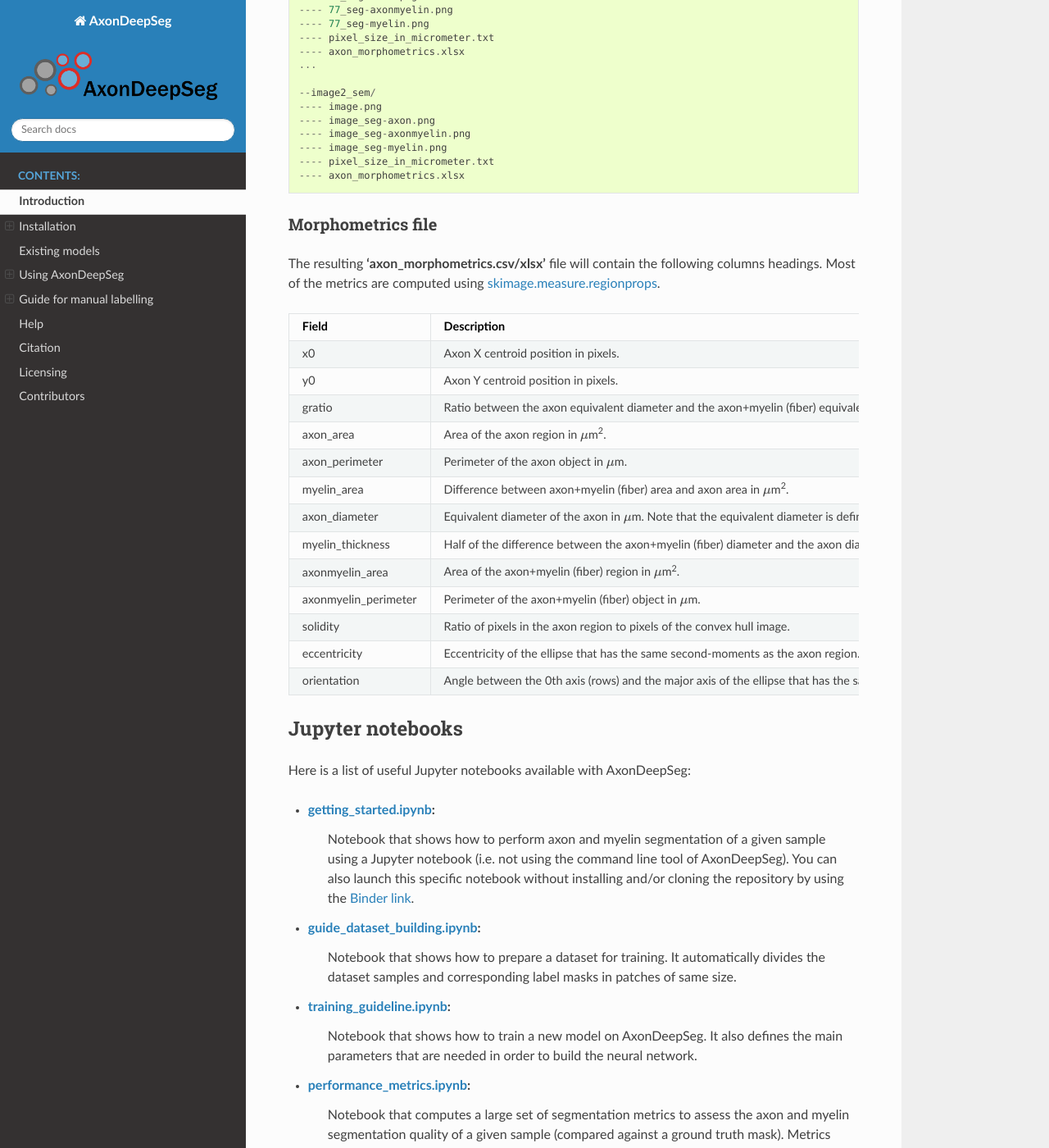
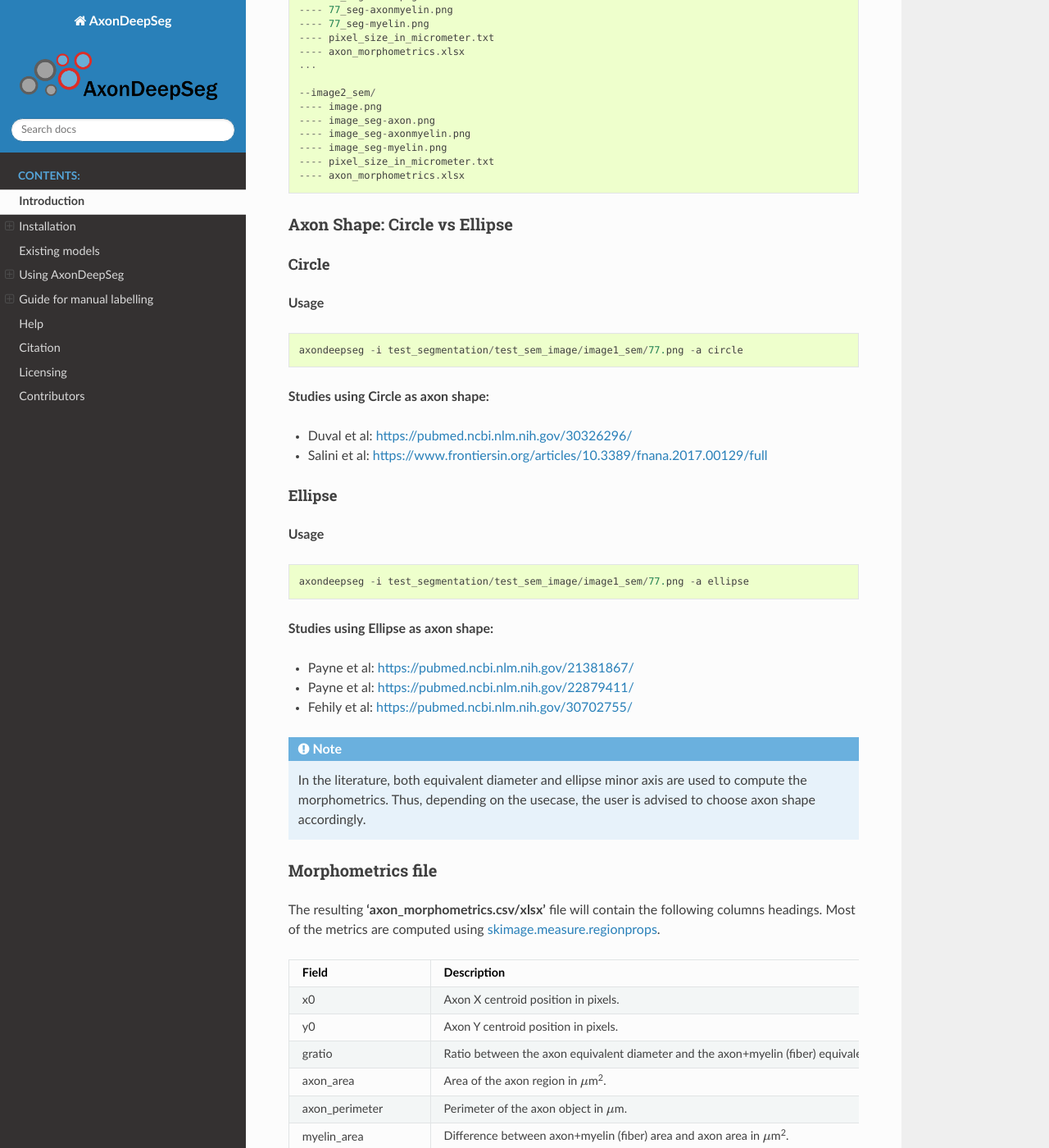
Before and after one commit to axondeepseg/axondeepseg, a Sphinx documentation site: the page built from docs/source/documentation.rst, in a window 1280 px wide and 1400 px high, scrolled down 12148 px. Shown: the whole window at 82% size. Built offline with Sphinx 7.4.7 and the Read the Docs theme 2.0.0, drawn with Linux system fonts in a browser that asks for light colours.

Commit message:
Docs: Add instructions for axon shape

```diff
--- a/docs/source/documentation.rst
+++ b/docs/source/documentation.rst
@@ -372,6 +372,38 @@ This will generate **'axon_morphometrics.xlsx'** file in each of folders::
     ---- pixel_size_in_micrometer.txt
     ---- axon_morphometrics.xlsx
 
+Axon Shape: Circle vs Ellipse
+~~~~~~~~~~~~~~~~~~~~~~~~~~~~~
+
+Circle
+^^^^^^
+**Usage** ::
+
+    axondeepseg -i test_segmentation/test_sem_image/image1_sem/77.png -a circle
+
+**Studies using Circle as axon shape:**
+
+* Duval et al: https://pubmed.ncbi.nlm.nih.gov/30326296/
+* Salini et al: https://www.frontiersin.org/articles/10.3389/fnana.2017.00129/full
+
+Ellipse
+^^^^^^^
+**Usage** ::
+
+    axondeepseg -i test_segmentation/test_sem_image/image1_sem/77.png -a ellipse
+
+**Studies using Ellipse as axon shape:**
+
+* Payne et al: https://pubmed.ncbi.nlm.nih.gov/21381867/
+* Payne et al: https://pubmed.ncbi.nlm.nih.gov/22879411/
+* Fehily et al: https://pubmed.ncbi.nlm.nih.gov/30702755/
+
+
+.. NOTE :: In the literature, both equivalent diameter and ellipse minor axis are used to compute the morphometrics.
+           Thus, depending on the usecase, the user is advised to choose axon shape accordingly.
+
+
+
 Morphometrics file
 ~~~~~~~~~~~~~~~~~~
 
```
